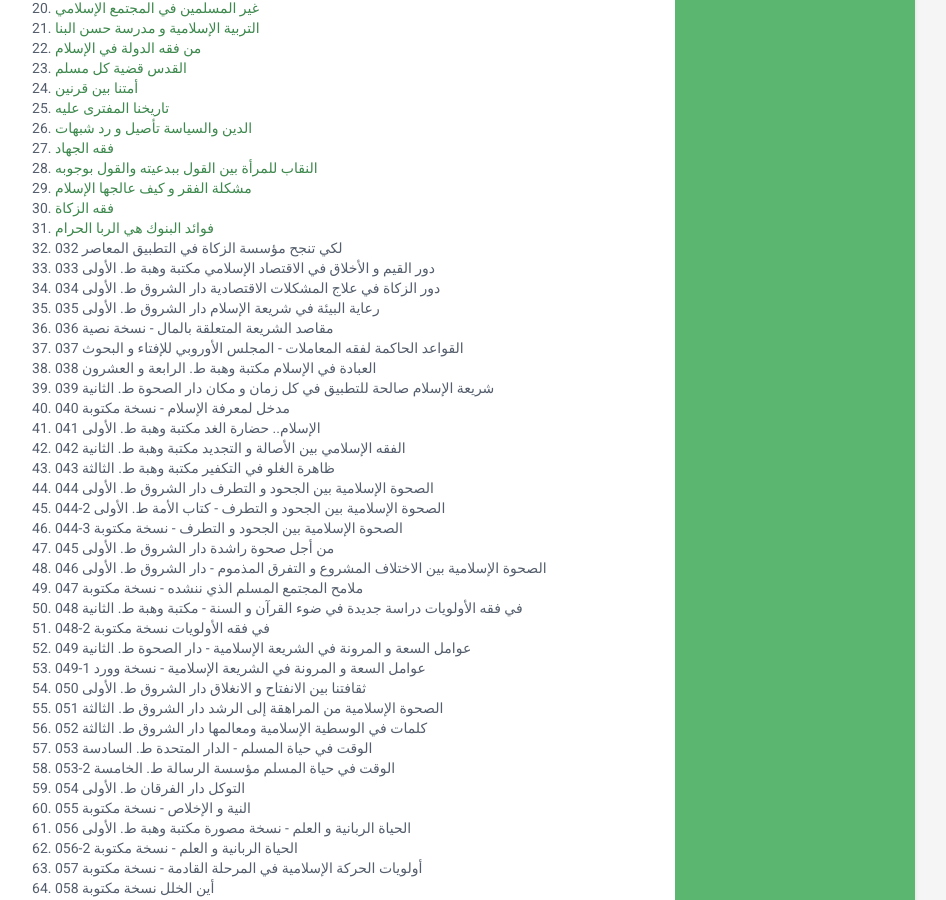
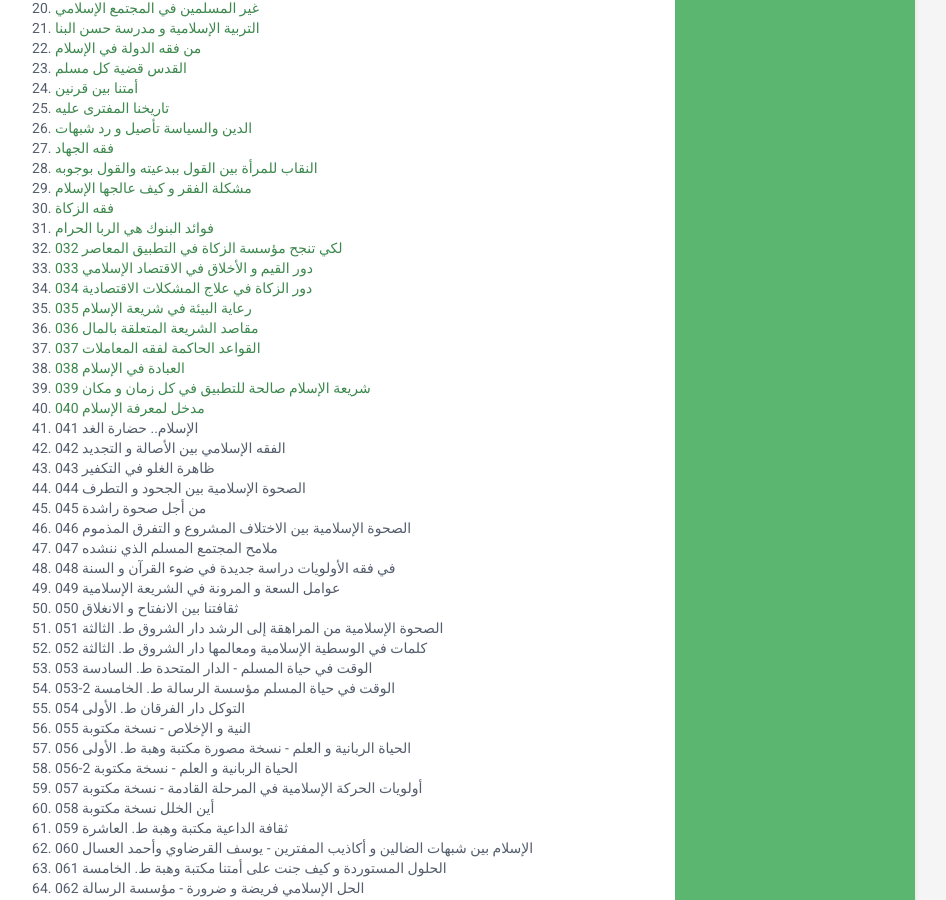
Before and after one commit to qaradawi/qaradawi.github.io, a Jekyll site: the page built from index.html, in a window 1280 px wide and 900 px high, scrolled down 867 px. Shown: the whole window, without its empty margins (205-1151 px from the left). Built offline with Jekyll 4.4.1, drawn with Linux system fonts in a browser that asks for light colours.

Commit message:
Update projects.html

```diff
--- a/_includes/projects.html
+++ b/_includes/projects.html
@@ -65,52 +65,44 @@
  فقه الزكاة
 </a></li><li><a href="031">
  فوائد البنوك هي الربا الحرام
+</a></li><li><a href="032">
+032 لكي تنجح مؤسسة الزكاة في التطبيق المعاصر
+</a></li><li><a href="033">
+033 دور القيم و الأخلاق في الاقتصاد الإسلامي
+</a></li><li><a href="034">
+034 دور الزكاة في علاج المشكلات الاقتصادية
+</a></li><li><a href="035">
+035 رعاية البيئة في شريعة الإسلام
+</a></li><li><a href="036">
+036 مقاصد الشريعة المتعلقة بالمال
+</a></li><li><a href="037">
+037 القواعد الحاكمة لفقه المعاملات
+</a></li><li><a href="038">
+038 العبادة في الإسلام
+</a></li><li><a href="039">
+039 شريعة الإسلام صالحة للتطبيق في كل زمان و مكان
+</a></li><li><a href="040">
+040 مدخل لمعرفة الإسلام
 </a></li><li>
-032 لكي تنجح مؤسسة الزكاة في التطبيق المعاصر
+041 الإسلام.. حضارة الغد
 </a></li><li>
-033 دور القيم و الأخلاق في الاقتصاد الإسلامي مكتبة وهبة ط. الأولى
+042 الفقه الإسلامي بين الأصالة و التجديد
 </a></li><li>
-034 دور الزكاة في علاج المشكلات الاقتصادية دار الشروق ط. الأولى
+043 ظاهرة الغلو في التكفير
 </a></li><li>
-035 رعاية البيئة في شريعة الإسلام دار الشروق ط. الأولى
+044 الصحوة الإسلامية بين الجحود و التطرف
 </a></li><li>
-036 مقاصد الشريعة المتعلقة بالمال - نسخة نصية
+045 من أجل صحوة راشدة
 </a></li><li>
-037 القواعد الحاكمة لفقه المعاملات - المجلس الأوروبي للإفتاء و البحوث
+046 الصحوة الإسلامية بين الاختلاف المشروع و التفرق المذموم
 </a></li><li>
-038 العبادة في الإسلام مكتبة وهبة ط. الرابعة و العشرون
+047 ملامح المجتمع المسلم الذي ننشده
 </a></li><li>
-039 شريعة الإسلام صالحة للتطبيق في كل زمان و مكان دار الصحوة ط. الثانية
+048 في فقه الأولويات دراسة جديدة في ضوء القرآن و السنة
 </a></li><li>
-040 مدخل لمعرفة الإسلام - نسخة مكتوبة
+049 عوامل السعة و المرونة في الشريعة الإسلامية
 </a></li><li>
-041 الإسلام.. حضارة الغد مكتبة وهبة ط. الأولى
-</a></li><li>
-042 الفقه الإسلامي بين الأصالة و التجديد مكتبة وهبة ط. الثانية
-</a></li><li>
-043 ظاهرة الغلو في التكفير مكتبة وهبة ط. الثالثة
-</a></li><li>
-044 الصحوة الإسلامية بين الجحود و التطرف دار الشروق ط. الأولى
-</a></li><li>
-044-2 الصحوة الإسلامية بين الجحود و التطرف - كتاب الأمة ط. الأولى
-</a></li><li>
-044-3 الصحوة الإسلامية بين الجحود و التطرف - نسخة مكتوبة
-</a></li><li>
-045 من أجل صحوة راشدة دار الشروق ط. الأولى
-</a></li><li>
-046 الصحوة الإسلامية بين الاختلاف المشروع و التفرق المذموم - دار الشروق ط. الأولى
-</a></li><li>
-047 ملامح المجتمع المسلم الذي ننشده - نسخة مكتوبة
-</a></li><li>
-048 في فقه الأولويات دراسة جديدة في ضوء القرآن و السنة - مكتبة وهبة ط. الثانية
-</a></li><li>
-048-2 في فقه الأولويات نسخة مكتوبة
-</a></li><li>
-049 عوامل السعة و المرونة في الشريعة الإسلامية - دار الصحوة ط. الثانية
-</a></li><li>
-049-1 عوامل السعة و المرونة في الشريعة الإسلامية - نسخة وورد
-</a></li><li>
-050 ثقافتنا بين الانفتاح و الانغلاق دار الشروق ط. الأولى
+050 ثقافتنا بين الانفتاح و الانغلاق
 </a></li><li>
 051 الصحوة الإسلامية من المراهقة إلى الرشد دار الشروق ط. الثالثة
 </a></li><li>
```
